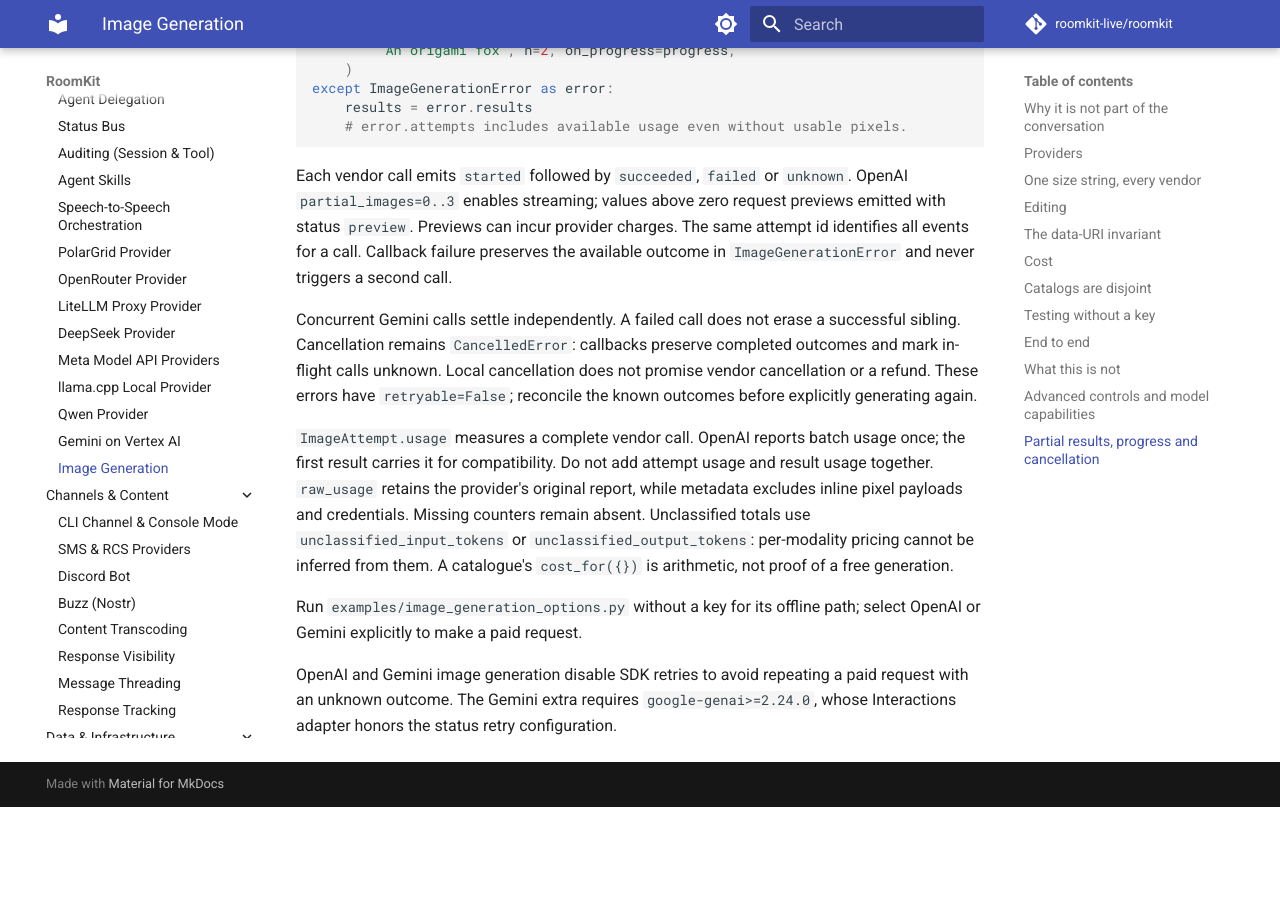
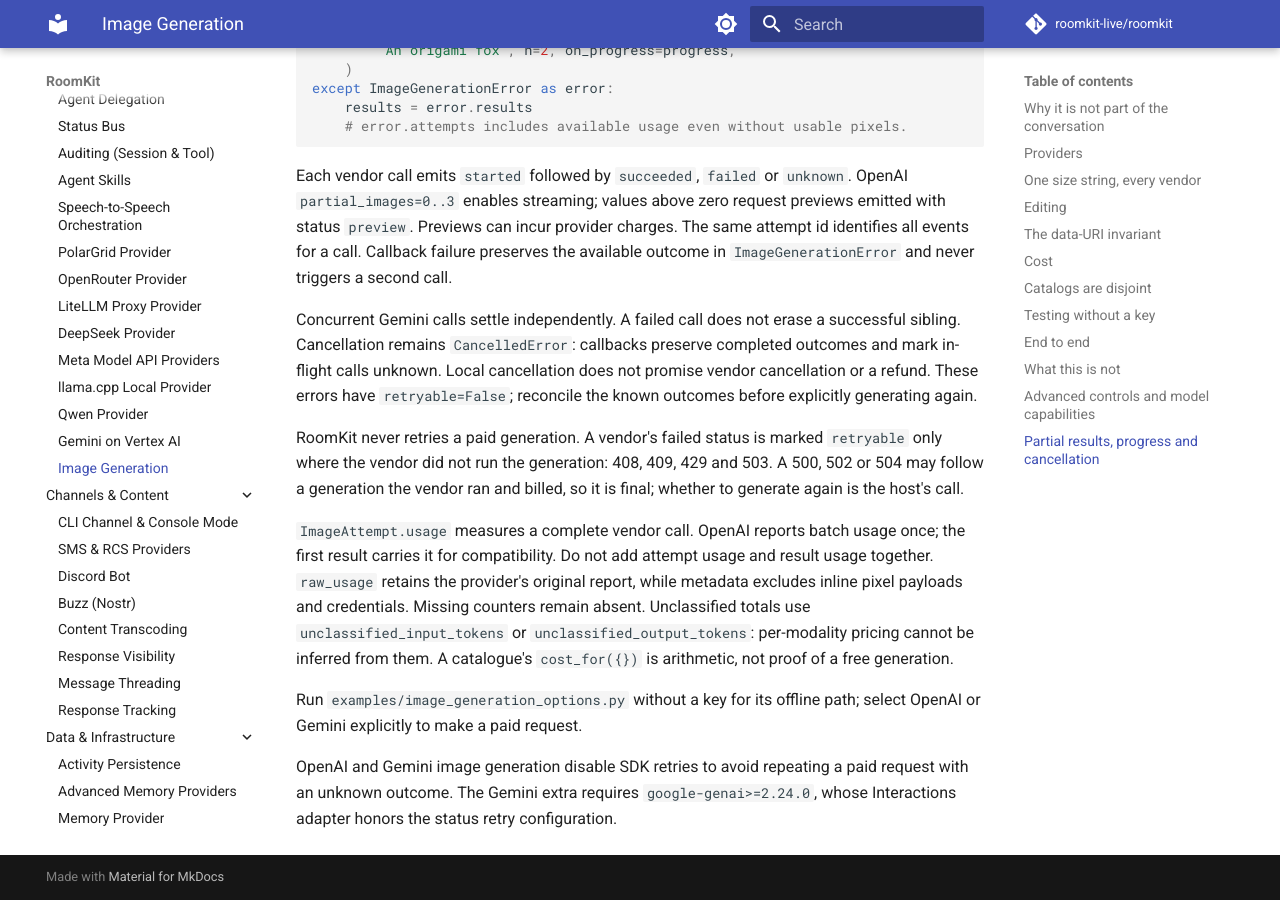
Before and after one commit to roomkit-live/roomkit-docs, an MkDocs documentation site: the page built from docs/guides/image-generation.md, in a window 1280 px wide and 900 px high, scrolled down 7204 px. Built offline with MkDocs 1.6.1 and Material for MkDocs 9.7.7, drawn with Linux system fonts in a browser that asks for light colours; comment, search, counter and statistics services are not loaded; before the commit the page ends 8011 px from its top, so only the background shows below that.

Commit message:
docs(image): a paid generation is retryable only where the vendor did not run it (RMK-524)

```diff
--- a/docs/guides/image-generation.md
+++ b/docs/guides/image-generation.md
@@ -252,6 +252,11 @@ completed outcomes and mark in-flight calls unknown. Local cancellation does not
 promise vendor cancellation or a refund. These errors have `retryable=False`;
 reconcile the known outcomes before explicitly generating again.
 
+RoomKit never retries a paid generation. A vendor's failed status is marked
+`retryable` only where the vendor did not run the generation: 408, 409, 429 and
+503. A 500, 502 or 504 may follow a generation the vendor ran and billed, so it
+is final; whether to generate again is the host's call.
+
 `ImageAttempt.usage` measures a complete vendor call. OpenAI reports batch usage
 once; the first result carries it for compatibility. Do not add attempt usage
 and result usage together. `raw_usage` retains the provider's original report,
```
